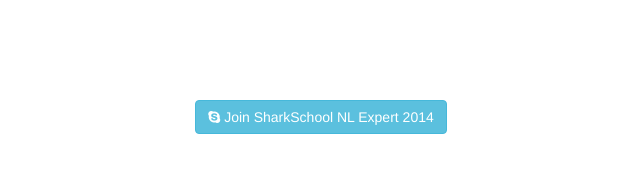
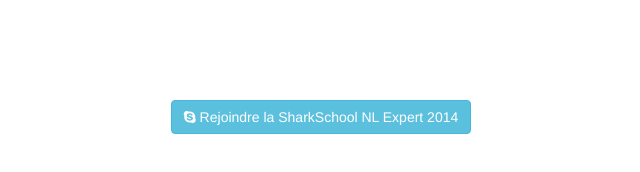
Before and after one commit to Jmarques/SharkSchool-Skype-Button, a plain HTML site: page index.html in a window 1280 px wide. Shown: the whole page, without its empty margins (319-959 px from the left). Drawn offline with nearby package versions, Linux system fonts and the light colour scheme.

Commit message:
Update index.html

```diff
--- a/index.html
+++ b/index.html
@@ -8,7 +8,7 @@
     <center>
       <a style="margin-top:100px" class="btn btn-info" href="skype:?chat&blob=qRN1690EQTmHLIWbYBRQqhPuBubc6BJp4f3yo6wlEvdQWO-4WrVt9FPFwWJPB_eDvBrQtAU-d9YMWzE">
         <span class="fa fa-skype"></span>
-        Join SharkSchool NL Expert 2014
+        Rejoindre la SharkSchool NL Expert 2014
       </a>
     </center>
 </div>
```
